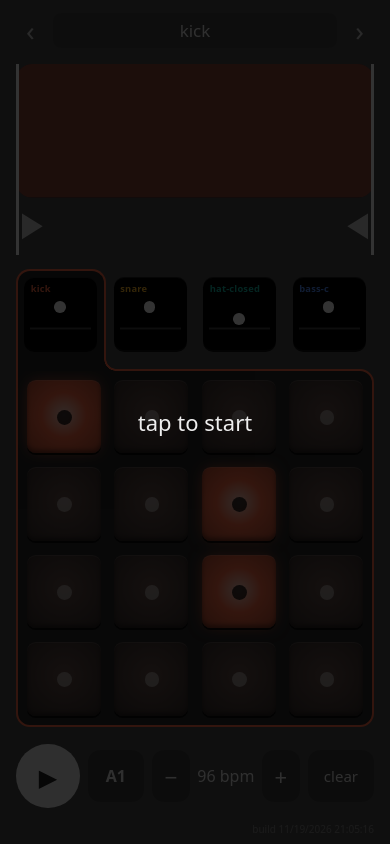
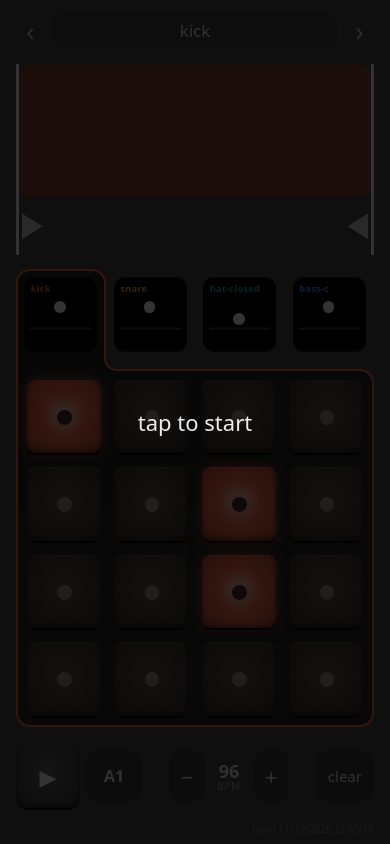
Before and after one commit to BuhoNero/zqnzer, a plain HTML site: page index.html in a window 390 px wide. Drawn offline with Linux system fonts and the light colour scheme; no server answers.

Commit message:
Play button as a backlit key; compact footer
- Play no longer shrinks into an oval on narrow phones; styled like the pads,
  glowing white while playing
- Tighter footer spacing and stacked BPM label so it fits at 360px

Co-Authored-By: Claude Opus 5.5 <noreply@anthropic.com>

```diff
--- a/src/main.js
+++ b/src/main.js
@@ -411,8 +411,9 @@ function render() {
   pb.textContent = patName(S.pat);
   pb.classList.toggle('active', pm);
   $('sname').textContent = snd(S.sel).sample.replace(/\.wav$/, '');
-  $('bpm').textContent = `${S.bpm} bpm`;
-  $play.textContent = clock.running ? '■' : '▶';
+  $('bpm').innerHTML = `<b>${S.bpm}</b><small>BPM</small>`;
+  $play.textContent = clock.running ? '■︎' : '▶︎'; // text glyphs, not emoji
+  $play.classList.toggle('on', clock.running);
   drawWave();
 }
 
--- a/src/style.css
+++ b/src/style.css
@@ -126,16 +126,28 @@ html[data-mode="pattern"] .pad.cur::after { filter: brightness(1.1); box-shadow:
 #patbtn { min-width: 56px; font-weight: 700; font-variant-numeric: tabular-nums; white-space: nowrap; }
 #patbtn.active { background: var(--pat); color: #fff; }
 
-footer { display: flex; align-items: center; gap: 8px; margin-top: 4px; }
-footer button { border: 0; background: #0003; border-radius: 12px; height: 52px; padding: 0 16px;
+footer { display: flex; align-items: center; gap: 6px; margin-top: 4px; }
+footer button { border: 0; background: #0003; border-radius: 12px; height: 52px; padding: 0 12px; flex: none;
   touch-action: manipulation; }
 footer button:active { filter: brightness(.85); }
-#play { font-size: 24px; width: 64px; height: 64px; border-radius: 50%; background: #eee; color: #222; }
-#tempo { display: flex; align-items: center; gap: 4px; margin: 0 auto; }
-#tempo button { width: 38px; font-size: 22px; padding: 0; }
-#bpm { min-width: 64px; white-space: nowrap; text-align: center; font-variant-numeric: tabular-nums; font-size: 16px;
+/* play: a backlit key like the pads; never shrinks (it was squashed into an oval on narrow phones) */
+#play { flex: none; width: 64px; height: 64px; aspect-ratio: 1; padding: 0; border-radius: 12px; font-size: 22px;
+  color: #fff; --lit: #fff;
+  background: radial-gradient(circle at 50% 45%, color-mix(in srgb, var(--lit) 16%, #4a4a4a),
+    color-mix(in srgb, var(--lit) 8%, #303030) 80%);
+  box-shadow: inset 0 1px 0 #ffffff1f, inset 0 -3px 4px #0006, 0 2px 0 #000c;
+  transition: transform .08s, box-shadow .08s; }
+#play:active { transform: translateY(2px) scale(.97); filter: none;
+  box-shadow: inset 0 1px 0 #ffffff14, inset 0 -1px 2px #0006; }
+#play.on { color: #222;
+  background: radial-gradient(circle at 50% 48%, #fff 0%, #f2f2f2 42%, #b8b8b8 100%);
+  box-shadow: inset 0 1px 0 #ffffff1f, inset 0 -3px 4px #0003, 0 2px 0 #000c, 0 0 18px -3px #ffffffb0; }
+#tempo { display: flex; align-items: center; gap: 2px; margin: 0 auto; min-width: 0; }
+#tempo button { width: 36px; font-size: 22px; padding: 0; }
+#bpm { min-width: 44px; display: flex; flex-direction: column; align-items: center; line-height: 1.05; white-space: nowrap; text-align: center; font-variant-numeric: tabular-nums; font-size: 16px;
   touch-action: none; cursor: ns-resize; }
 #clear { font-size: 15px; }
+#bpm b { font-size: 18px; } #bpm small { font-size: 10px; opacity: .6; letter-spacing: .06em; }
 #build { font-size: 10px; opacity: .35; text-align: right; }
 
 #hud { position: fixed; left: 50%; top: max(16px, env(safe-area-inset-top)); transform: translateX(-50%);
```
